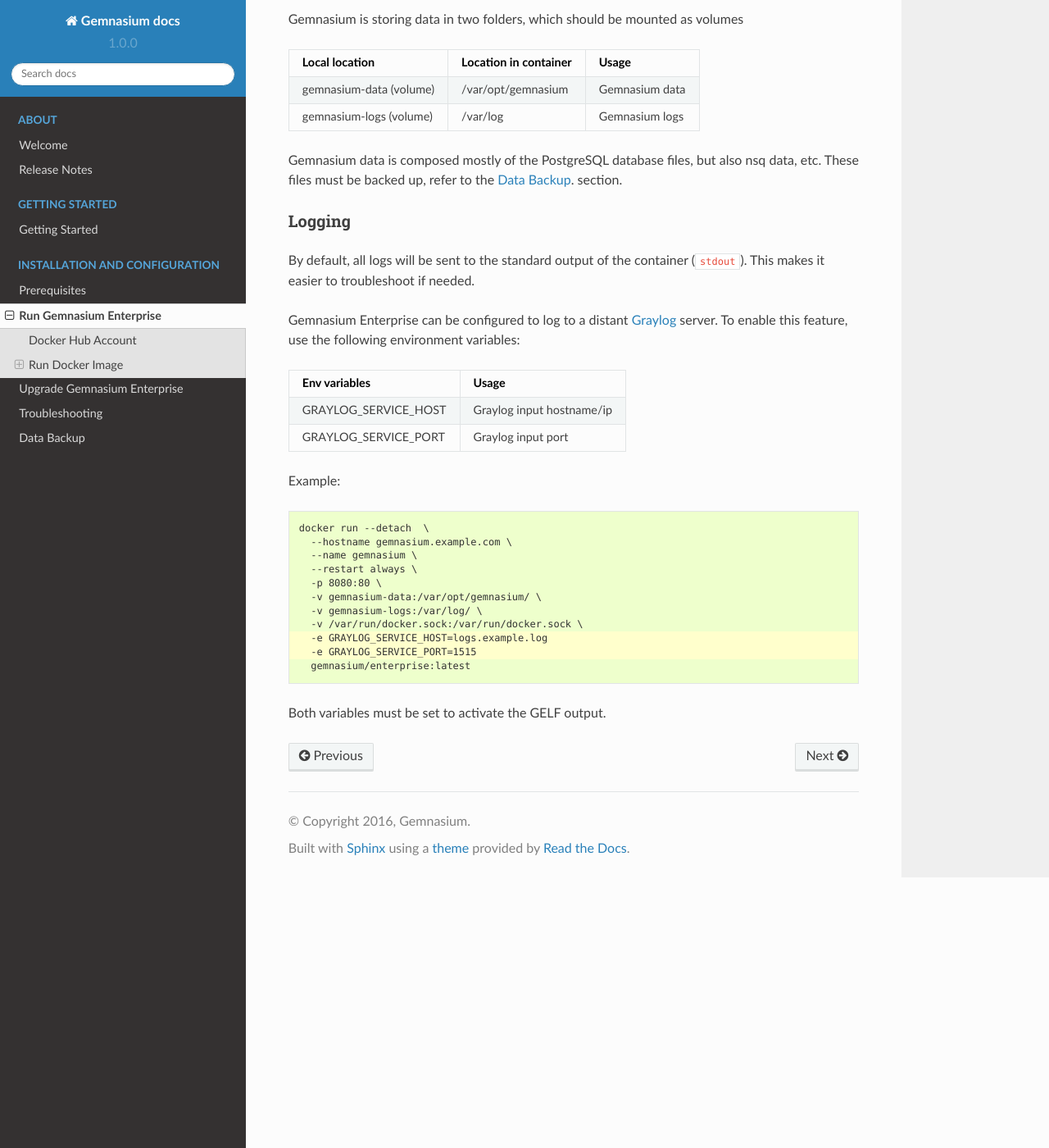
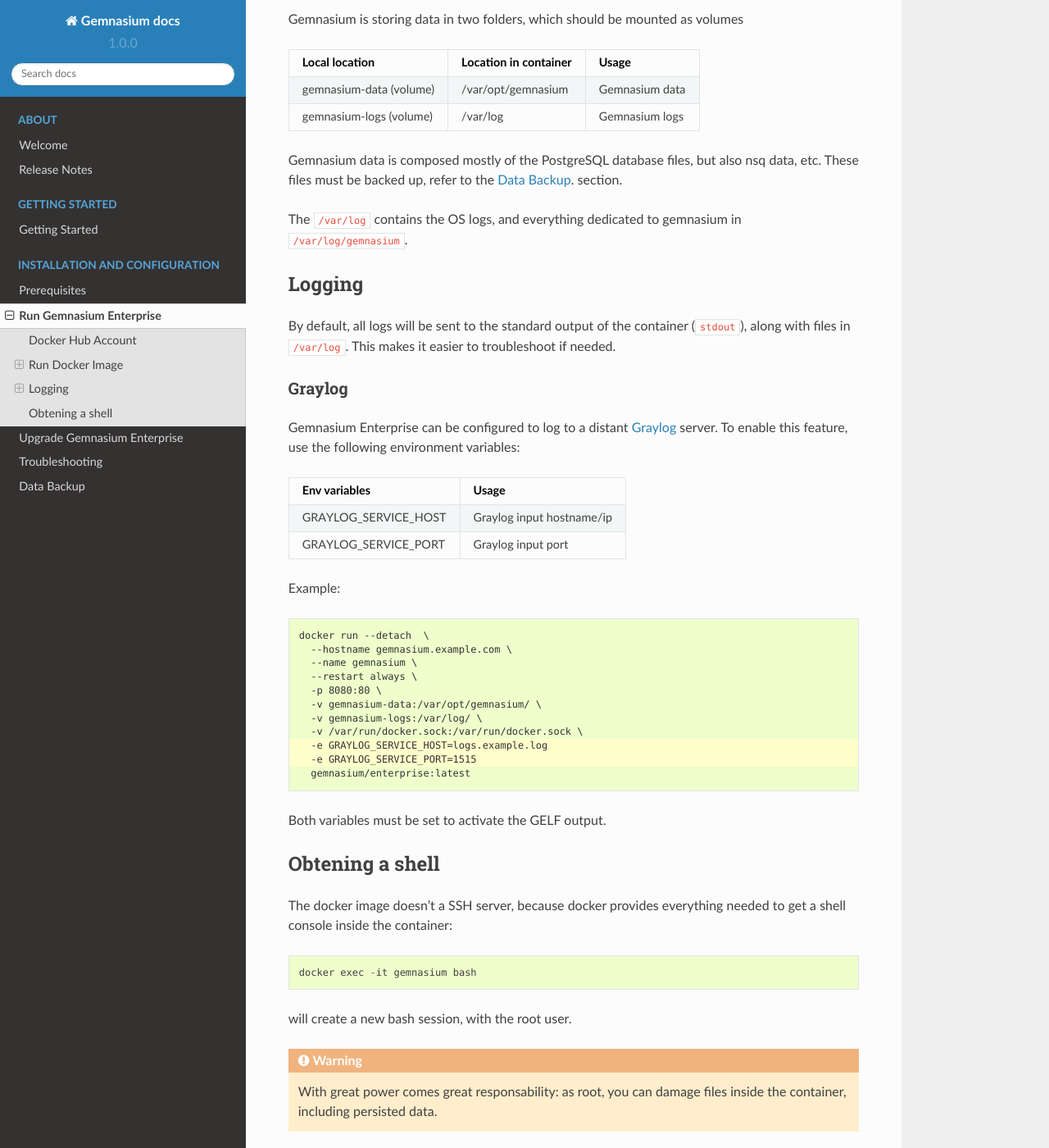
Before and after one commit to jipiboily/docs-1, a Sphinx documentation site: the page built from docs/installation/docker_image.rst, in a window 1280 px wide and 1400 px high, scrolled down 1895 px. Shown: the whole window at 82% size. Built offline with Sphinx 7.4.7 and the Read the Docs theme 2.0.0, drawn with Linux system fonts in a browser that asks for light colours.

Commit message:
Update logs doc, and container shell

```diff
--- a/docs/installation/docker_image.rst
+++ b/docs/installation/docker_image.rst
@@ -92,13 +92,18 @@
 Gemnasium data is composed mostly of the PostgreSQL database files, but also nsq data, etc.
 These files must be backed up, refer to the :doc:`backup`. section.
 
-.. note: The logs are not rotated automatically, it must be processed by the host.
+The ``/var/log`` contains the OS logs, and everything dedicated to gemnasium in ``/var/log/gemnasium``.
+
+.. note: The logs files are rotated automatically.
 
 Logging
-^^^^^^^
+-------
 
 By default, all logs will be sent to the standard output of the container
-(``stdout``). This makes it easier to troubleshoot if needed.
+(``stdout``), along with files in ``/var/log``. This makes it easier to troubleshoot if needed.
+
+Graylog
+^^^^^^^
 
 Gemnasium Enterprise can be configured to log to a distant `Graylog <https://www.graylog.org>`_ server.
 To enable this feature, use the following environment variables:
@@ -130,3 +135,14 @@
 Both variables must be set to activate the GELF output.
 
 .. note: Logs will still be available in the container logs (stdout)
+
+Obtening a shell
+----------------
+
+The docker image doesn't a SSH server, because docker provides everything needed to get a shell console inside the container::
+
+    docker exec -it gemnasium bash
+
+will create a new bash session, with the root user.
+
+.. warning:: With great power comes great responsability: as root, you can damage files inside the container, including persisted data.
```
